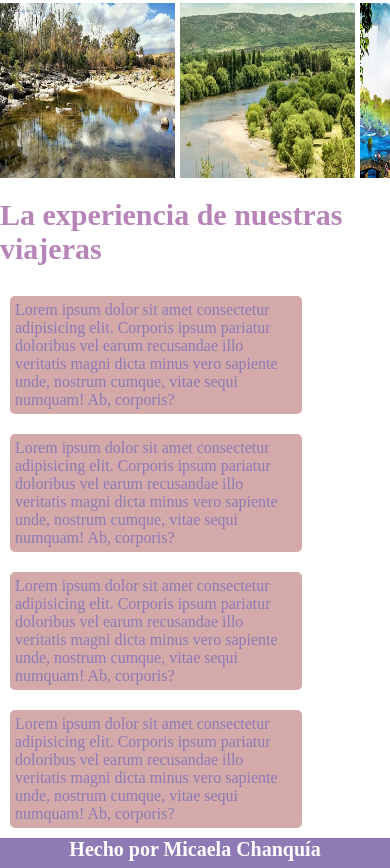
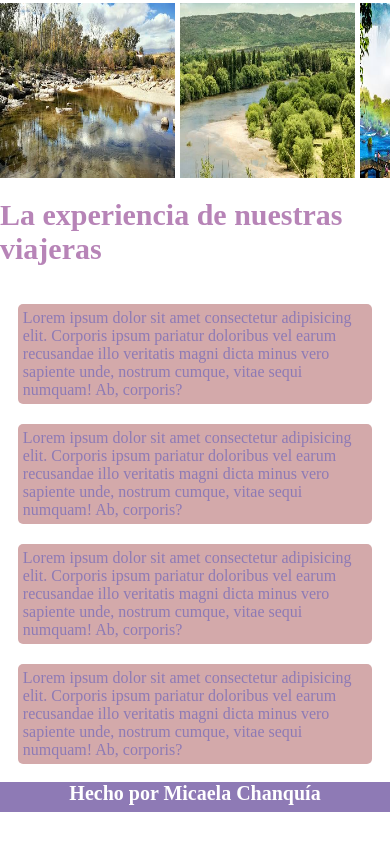
Before and after one commit to MicaChanquia/preentrega2-chanquia, a plain HTML site: page index.html in a window 390 px wide. Shown: the part 946-1814 px from the top of the page. After the commit the page ends 1758 px from the top, so only its background shows below. Drawn offline with Linux system fonts and the light colour scheme; a web font is replaced by a local one.

Commit message:
correccion seccion experiencias pagina de inicio

```diff
--- a/css/style.css
+++ b/css/style.css
@@ -304,9 +304,10 @@ margin-right: 50px;
         height: 10.9375rem;
     }
     .opiniones{
-        width: 80%;
+        width: 100%;
         flex-direction: column;
         justify-content: center;
+        padding: 2%;
     }
     .quienesSomos{
         flex-direction: column;
```
